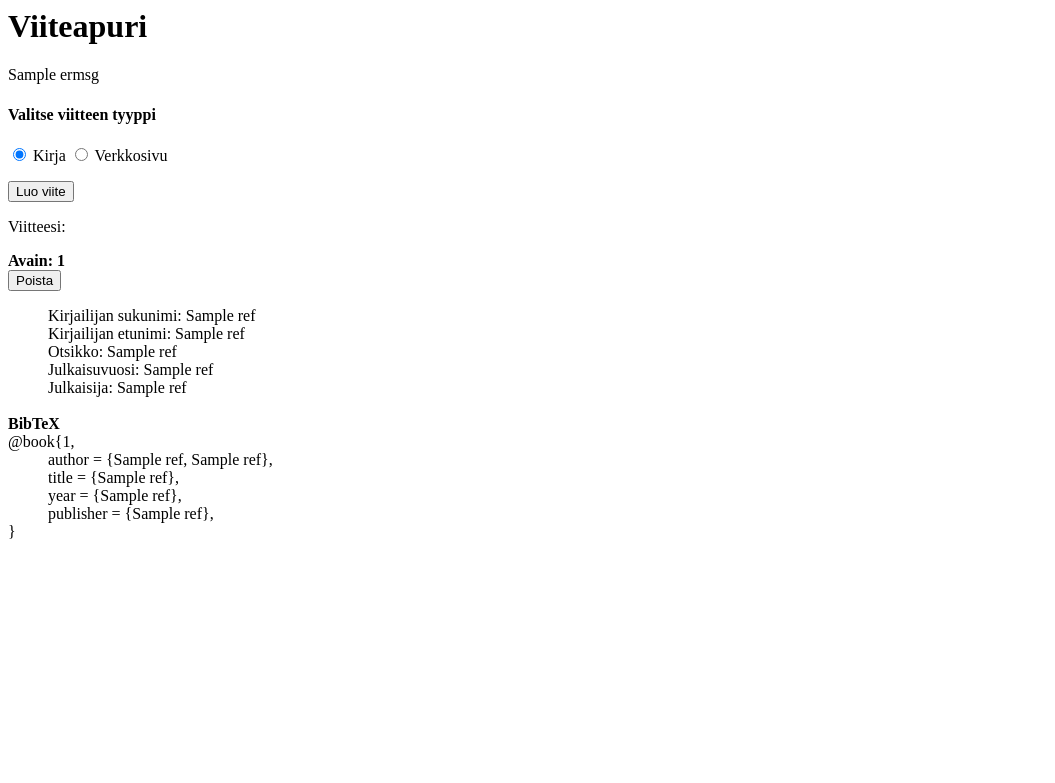
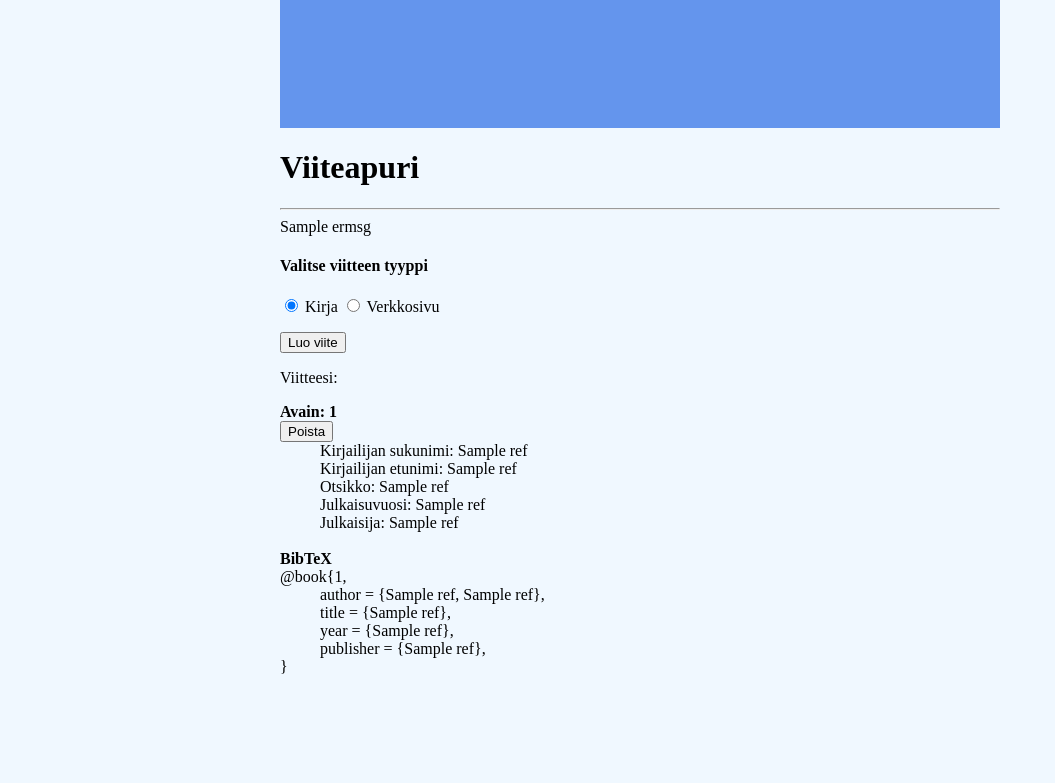
Before and after one commit to janikakalliokoski/parhaat123_ohtu, a Flask app: template src/templates/main.html in a window 1280 px wide. Shown: the top 783 px of the page, without its empty margins (0-1055 px from the left). Run offline with Flask 3, Linux system fonts and the light colour scheme; the template is opened without the code that fills it: most values are stand-ins (such as "Sample title", 1, 10 or a date in 2020).

Commit message:
add .css

```diff
--- a/src/db.py
+++ b/src/db.py
@@ -2,6 +2,6 @@ from app import app
 from flask_sqlalchemy import SQLAlchemy
 from os import getenv
 
-app.config["SQLALCHEMY_DATABASE_URI"] = "postgresql:///jbkallio"
+app.config["SQLALCHEMY_DATABASE_URI"] = "postgresql:///seppaemi"
 app.config["SQLALCHEMY_TRACK_MODIFICATIONS"] = False
 db = SQLAlchemy(app)
--- /dev/null
+++ b/src/style/main.css
@@ -0,0 +1,15 @@
+
+body {
+    background:aliceblue;
+    margin: auto;
+    max-width: 45em;
+    font-family: "Times New Roman", Times, serif;;
+    word-wrap: break-word;
+}
+
+.header {
+    background: cornflowerblue;
+    font-weight: bold;
+    padding: 2em 1em;
+    font-size: 2em;
+}
--- /dev/null
+++ b/src/templates/layout.html
@@ -0,0 +1,9 @@
+<!DOCTYPE html>
+<link rel="stylesheet" href="/static/main.css">
+<meta name="viewport" content="width=device-width, initial-scale=1">
+<title>Viiteapuri</title>
+<div class="header"></div>
+    <h1>Viiteapuri</h1>
+</div>
+<hr>
+{% block content %}{% endblock %}
--- a/src/templates/main.html
+++ b/src/templates/main.html
@@ -1,9 +1,12 @@
+{% extends "layout.html" %}
 <head>
-    <title>Viiteapuri</title>
-    <h1>Viiteapuri</h1>
+    <title>Viiteapuri{% block title %}{% endblock %}</title>
+    <div class="header"></div>
+        <h1>Viiteapuri</h1>
+    </div>
 </head>
 
-<body>
+{% block content %}
     {% if message %}
         {{ message }}
     {% endif %}
@@ -199,4 +202,4 @@
             return
         }
     </script>
-</body>
+{% endblock %}
```
